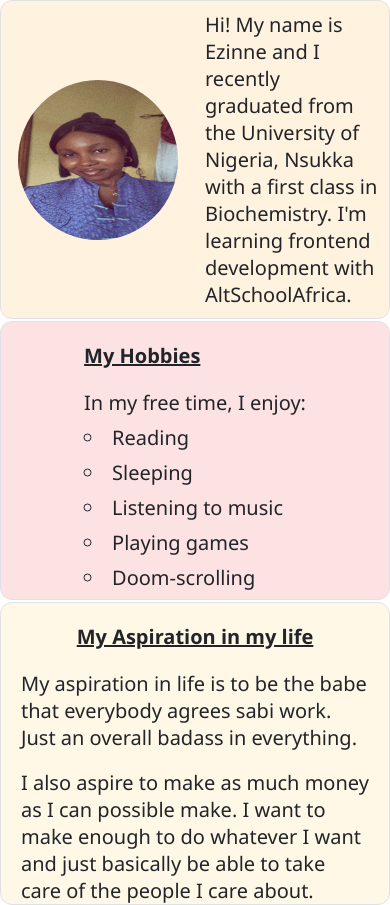
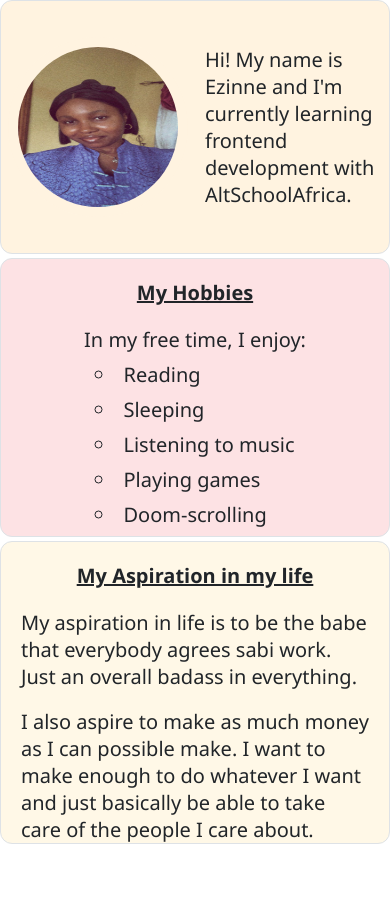
Before and after one commit to ezzzinne/Grid-Portfolio, a plain HTML site: page index.html in a window 390 px wide. After the commit the page ends 844 px from the top, so only its background shows below. Drawn offline with Linux system fonts and the light colour scheme.

Commit message:
fix: adjusted styles on mobile view

```diff
--- a/index.html
+++ b/index.html
@@ -10,7 +10,7 @@
     <div class="grid-container">
         <section class="intro grid-1">
             <img src="./assets/Me!.jpg" alt="A picture of Ezinne">
-            <p>Hi! My name is Ezinne and I recently graduated from the University of Nigeria, Nsukka with a first class in Biochemistry. I'm learning frontend development with AltSchoolAfrica.</p>
+            <p>Hi! My name is Ezinne and I'm currently learning frontend development with AltSchoolAfrica.</p>
         </section>
         <section class="hobby">
             <div class="hobby-container">
--- a/style.css
+++ b/style.css
@@ -10,8 +10,8 @@
     max-width: 100%;
     grid-template-columns: repeat(4, 1fr);
     grid-template-rows: 350px calc(100vh - 550px) 200px;
-    row-gap: 2px;
-    column-gap: 2px;
+    row-gap: 4px;
+    column-gap: 4px;
     grid-template-areas:
         "intro intro intro intro"
         "hobby hobby aspiration aspiration"
@@ -111,4 +111,8 @@ p, h3, li {
         width: 180px;
         height: 180px;
     }
+
+    .hobby-container, .aspiration-container {
+        justify-items: center;
+    }
 }
```
